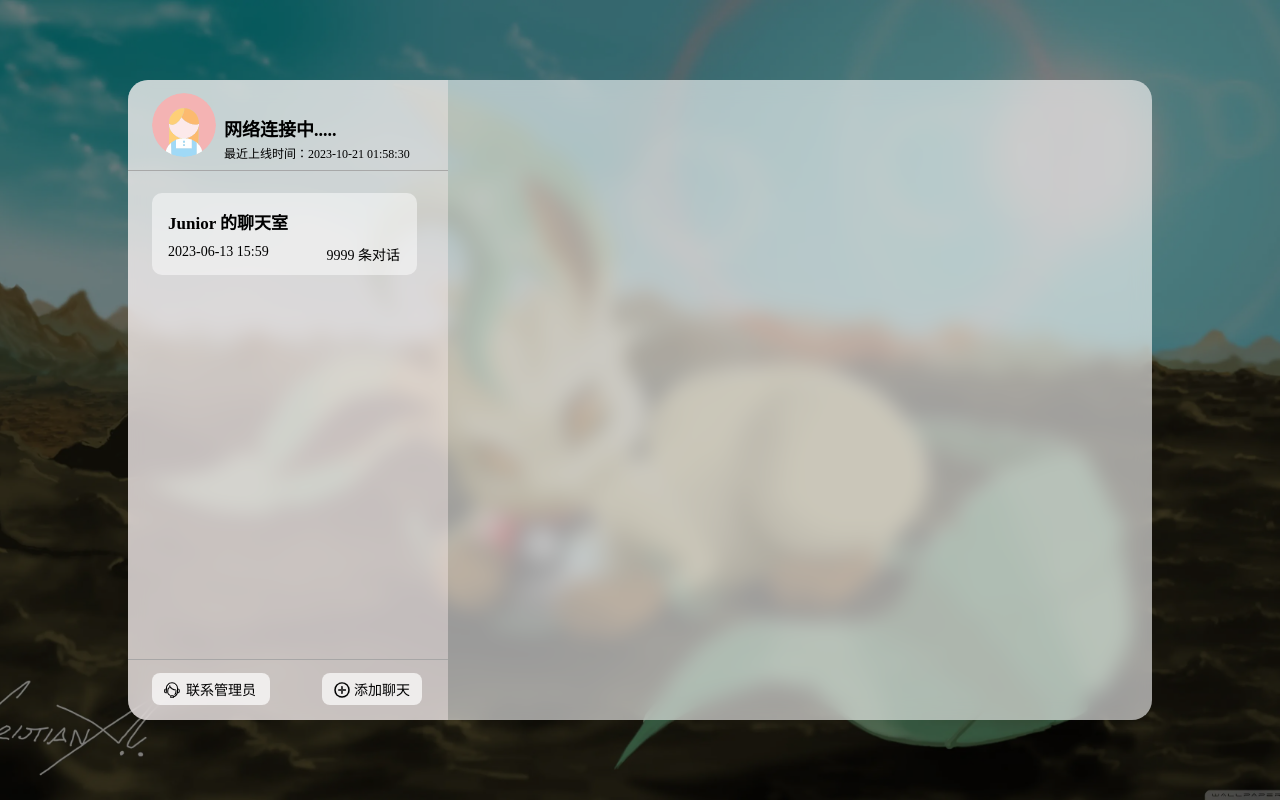
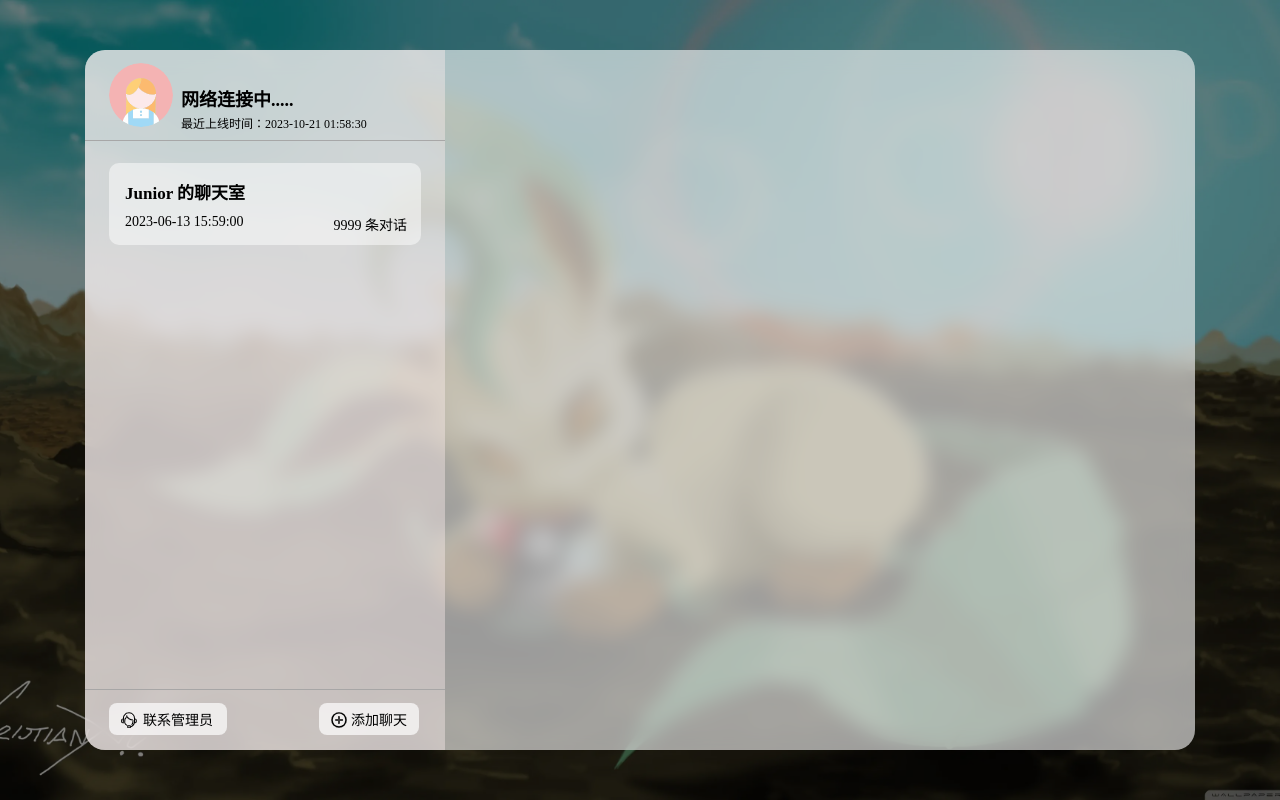
Before and after one commit to Junior13583/-, a Spring app: page /index in a window 1280 px wide. Run offline with Thymeleaf, Linux system fonts and the light colour scheme; the template is opened without the code that fills it, so the values that code supplies are empty; database files in the repository are not loaded.

Commit message:
1. 更新数据库执行文件 2. 调整页面元素

```diff
--- a/src/main/resources/static/css/chatRoom.css
+++ b/src/main/resources/static/css/chatRoom.css
@@ -14,8 +14,8 @@ body {
 }
 
 .container {
-    width: 1024px;
-    height: 640px;
+    width: 1110px;
+    height: 700px;
     border-radius: 20px; /* 圆角 */
     background-color: rgba(255, 255, 255, 0.6);
 }
@@ -35,7 +35,7 @@ body {
 }
 
 .left-panel {
-    width: 320px;
+    width: 360px;
     background-color: #fff0f066;
     border-top-left-radius: 20px;
     border-bottom-left-radius: 20px;
@@ -91,6 +91,12 @@ body {
     padding: 3px 5px;
     line-height: 17px;
     text-align: center;
+    height: 17px;
+    margin-right: 10px;
+    max-width: 126px;
+    overflow: hidden;
+    text-overflow: ellipsis;
+    white-space: nowrap;
 }
 
 .user-info{
@@ -103,8 +109,9 @@ body {
 
 .left-chatList {
     width: 100%;
-    height: 488px;
     border-bottom: 1px solid #a5a5a5ed;
+    flex-grow: 1;
+    overflow-y: auto;
 }
 
 .item-box {
@@ -114,29 +121,25 @@ body {
     width: 100%;
     padding-top: 22px;
     overflow: auto;
-    max-height: 466px;
+    max-height: 526px;
 }
 
 .chat-item-main {
     position: relative;
-    width: 265px;
     height: 82px;
-    margin-left: 24px;
-    margin-bottom: 12px;
     border-radius: 10px;
     background-color: #ffffff7d;
     cursor: pointer;
+    margin: 0 24px 12px 24px;
 }
 
 .chat-item {
     position: relative;
-    width: 265px;
     height: 82px;
-    margin-left: 24px;
-    margin-bottom: 12px;
     border-radius: 10px;
     background-color: #ffffff7d;
     cursor: pointer;
+    margin: 0 24px 12px 24px;
 }
 
 .chat-selected{
@@ -148,7 +151,7 @@ body {
     position: absolute;
     width: 28px;
     height: 28px;
-    margin-left: 247px;
+    margin-left: 295px;
     margin-top: -10px;
     background-image: url(../img/del.png);
     background-repeat: no-repeat;
@@ -167,7 +170,7 @@ body {
 }
 
 .chat-bottom{
-    width: 248px;
+    width: 298px;
     display: flex;
     justify-content: space-between;
     padding-bottom: 17px;
@@ -234,7 +237,7 @@ body {
     position: absolute;
     height: 32px;
     width: 100px;
-    margin-left: 52px;
+    margin-left: 92px;
     margin-top: 13px;
     background-color: #ffffffb3;
     font-size: 14px;
@@ -247,7 +250,7 @@ body {
 }
 
 .right-panel {
-    width: 704px;
+    width: 750px;
     border-top-right-radius: 20px;
     border-bottom-right-radius: 20px;
     display: flex;
@@ -289,6 +292,7 @@ body {
     display: flex;
     justify-content: flex-end;
     padding-bottom: 5px;
+    margin-right: -10px;
 }
 
 .bubble-user{
@@ -445,11 +449,11 @@ body {
     padding-top: 16px;
     padding-left: 24px;
     padding-bottom: 16px;
-    width: 640px;
+    width: 686px;
 }
 
 .text-input {
-    width: 590px;
+    width: 634px;
     height: 21px;
     line-height: 21px;
     font-size: 14px;
@@ -463,7 +467,7 @@ body {
 }
 
 .file-input {
-    width: 590px;
+    width: 634px;
     height: 125px;
     display: flex;
     overflow-x: auto;
--- a/src/main/resources/static/js/chatRoom.js
+++ b/src/main/resources/static/js/chatRoom.js
@@ -93,7 +93,7 @@ $.ajax({
             $('.user-name').html(userInfoHtml);
             wsUrl = res.data.wsUrl;
             res.data.rooms.forEach(data => {
-                let formattedDatetime = data.createTime.replace('T', ' ').substr(0, 16);
+                let formattedDatetime = data.createTime.replace('T', ' ').substr(0, 19);
                 $('.item-box').append(`<div class="chat-item">
                                 <div class="chat-del"></div>
                                 <div class="chat-title">${data.roomName}</div>
@@ -227,7 +227,7 @@ function addChat() {
                                 <div class="chat-del"></div>
                                 <div class="chat-title">${chatRoom}</div>
                                 <div class="chat-bottom">
-                                    <div class="chat-time">${getDateTime(16)}</div>
+                                    <div class="chat-time">${getDateTime(19)}</div>
                                     <div class="chat-num">0 条对话</div>
                                 </div>
                             </div>`);
--- a/src/main/resources/templates/index.html
+++ b/src/main/resources/templates/index.html
@@ -25,7 +25,7 @@
                         <div class="chat-item-main">
                             <div class="chat-title">Junior 的聊天室</div>
                             <div class="chat-bottom">
-                                <div class="chat-time">2023-06-13 15:59</div>
+                                <div class="chat-time">2023-06-13 15:59:00</div>
                                 <div class="chat-num">9999 条对话</div>
                             </div>
                         </div>
```
Also changed, not shown: src/main/resources/sql/mysql.sql (+21 -5 lines).
